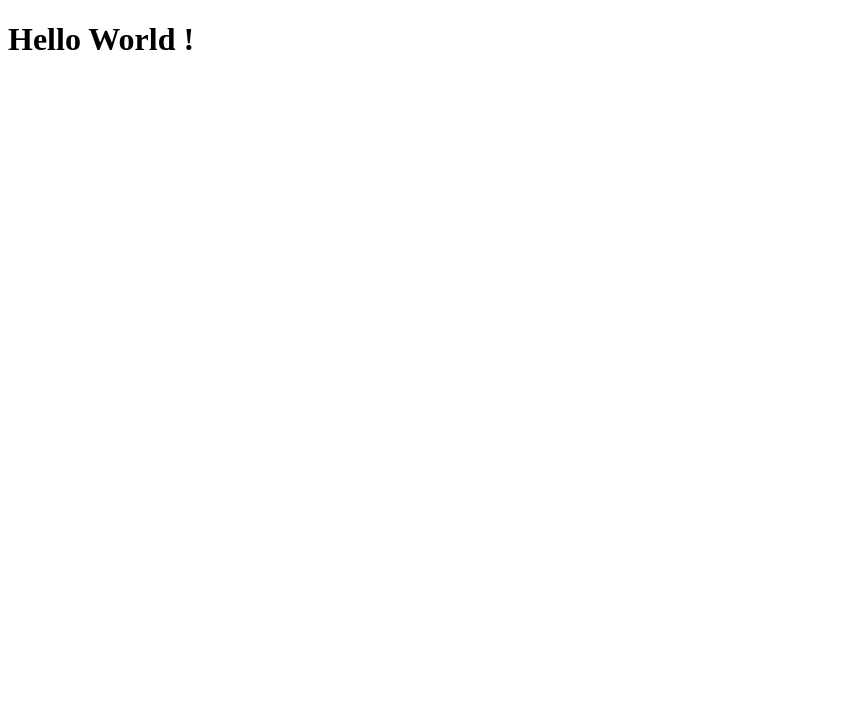
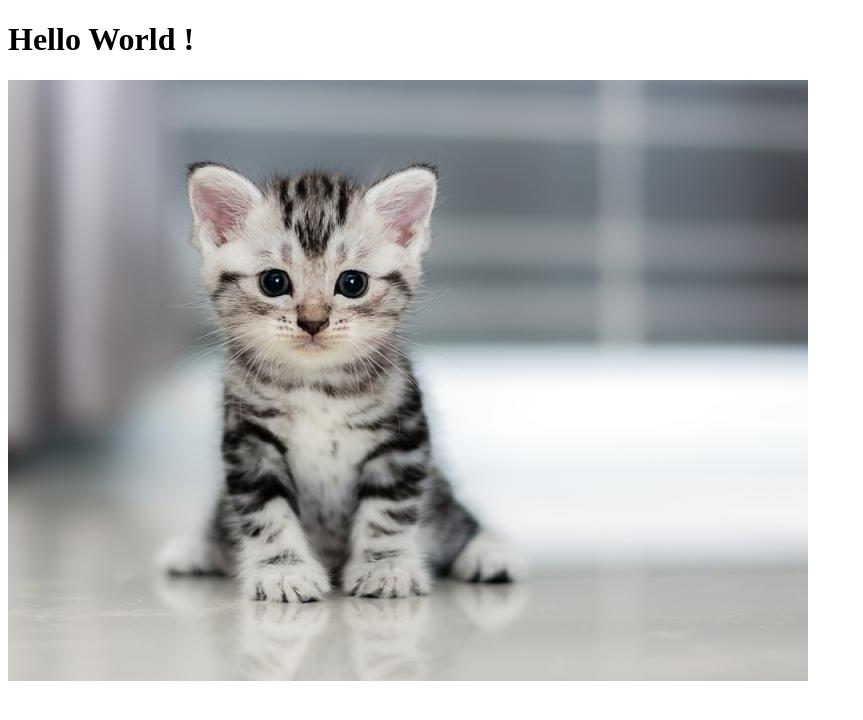
Before and after one commit to pierreHyvert/activiteOC, a plain HTML site: page index.html in a window 1280 px wide. Shown: the whole page, without its empty margins (0-863 px from the left). Drawn offline with Linux system fonts and the light colour scheme.

Commit message:
insertion de l'image dans la page

```diff
--- a/index.html
+++ b/index.html
@@ -12,7 +12,7 @@
 
     <h1>Hello World !</h1>
 
-
+    <img src="img/chat.jpg"/>
 </body>
 
 </html>
```
